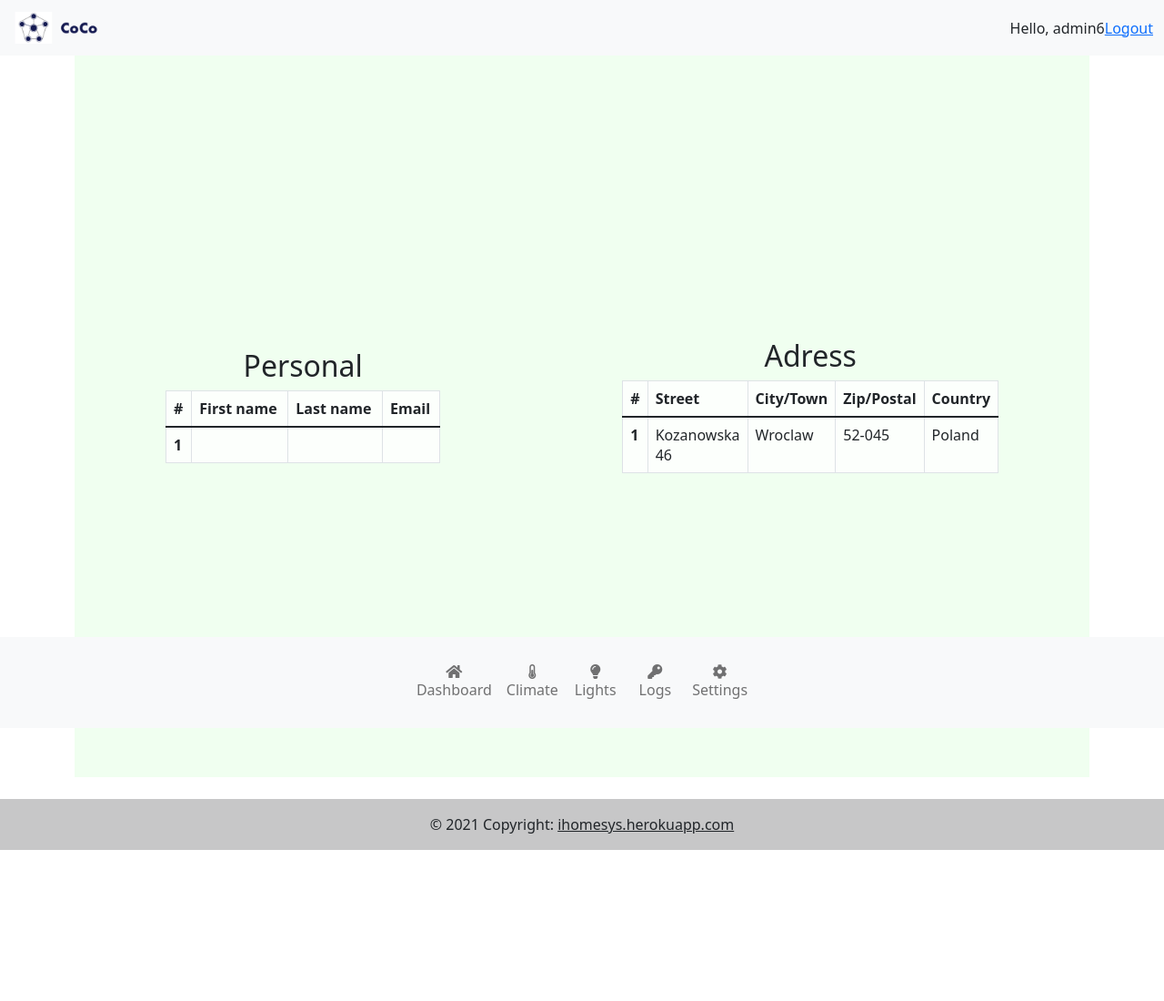
After one commit to SergeiVorobev/Smart-home-website, a Django app: page /personal/ in a window 1280 px wide. The commit adds this page. Shown: the whole page at 91% size. Run offline with Django 3.2, Linux system fonts and the light colour scheme; a user stored in the database is signed in; lists and menus that the app fills with data are empty; some libraries are stand-ins or nearby versions.

Commit message:
background update4

```diff
--- a/smart_home/urls.py
+++ b/smart_home/urls.py
@@ -10,4 +10,6 @@ urlpatterns =[
      path('lights/', views.all_lights, name="lights"),
      path('logs/', views.all_logs, name="logs"),
      path('settings/', views.settings, name="settings"),
+     path('personal/', views.personal, name="person"),
+
 ]
--- a/smart_home/views.py
+++ b/smart_home/views.py
@@ -83,3 +83,8 @@ def all_logs(request):
 def settings(request):
     # climate_list = Climate.objects.all().order_by('event_date')
     return render(request, 'settings.html')
+
+@login_required(login_url='login')
+def personal(request):
+    # climate_list = Climate.objects.all().order_by('event_date')
+    return render(request, 'personal.html')
--- a/templates/base.html
+++ b/templates/base.html
@@ -28,7 +28,7 @@
     <footer class="bg-light text-center text-lg-start">
       <!-- Copyright -->
       <div class="text-center p-3" style="background-color: rgba(0, 0, 0, 0.2);">
-        © 2020 Copyright:
+        © 2021 Copyright:
         <a class="text-dark" href="https://ihomesys.herokuapp.com/ ">ihomesys.herokuapp.com</a>
       </div>
       <!-- Copyright -->
--- a/templates/climate.html
+++ b/templates/climate.html
@@ -4,12 +4,13 @@
 
 {% block content %}
 
-    <div class="text-center" style="background-image: url('{% static "images/clim.jpg"%}');
+    <div class="text-center" style="
+            {#background-image: url('{% static "images/clim.jpg"%}');#}
             background-position: center center;
             background-repeat: no-repeat;
             background-attachment: fixed;
             background-size: cover;
-            background-color: #464646;">
+                      background-color: honeydew;">
 
         <section>
             <div class="table-responsive col-lg-8">
--- a/templates/lights.html
+++ b/templates/lights.html
@@ -4,12 +4,13 @@
 
 {% block content %}
 
-    <div class="text-center" style="background-image: url('{% static "images/lights.jpg"%}');
+    <div class="text-center" style="
+            {#background-image: url('{% static "images/lights.jpg"%}');#}
             background-position: center center;
             background-repeat: no-repeat;
             background-attachment: fixed;
             background-size: cover;
-            background-color: #464646;">
+                      background-color: honeydew;">
 
         <section>
              <div class="table-responsive col-lg-8">
--- a/templates/login.html
+++ b/templates/login.html
@@ -75,7 +75,7 @@
 	</style>
 
 </head>
-<body class="text-center" style="background-image: url('{% static "images/big_login.jpg"%}');
+<body class="text-center" style="background-image: url('{% static "images/home.jpg"%}');
         background-position:center center; height:850px; background-size: cover; background-attachment: fixed; background-repeat: no-repeat;background-color: #464646;">
 
 	<div class="container h-100" style="vertical-align: middle; horiz-align: center">
--- a/templates/logs.html
+++ b/templates/logs.html
@@ -15,12 +15,13 @@
     }
     </style>
 
-    <div class="text-center" style="background-image: url('{% static "images/logs.jpg"%}');
+    <div class="text-center" style="
+            {#background-image: url('{% static "images/logs.jpg"%}');#}
             background-position: center center;
             background-repeat: no-repeat;
             background-attachment: fixed;
             background-size: cover;
-            background-color: #464646;">
+                      background-color: honeydew;">
 
         <section>
             <div class>
--- a/templates/navbar.html
+++ b/templates/navbar.html
@@ -9,7 +9,7 @@
           <div class="collapse navbar-collapse" id="navbarSupportedContent">
               <a class="navbar-brand mt-2 mt-lg-0" href="{% url 'home' %}">
                 <img
-                  src = "{% static 'images/logo_small.jpg'%}"
+                  src = "{% static 'images/up_bar.jpg'%}"
                   height="35"
                   alt=""
                   loading="lazy"
--- /dev/null
+++ b/templates/personal.html
@@ -0,0 +1,31 @@
+<{% extends 'settings.html' %}
+{% load static %}
+<link rel="stylesheet" type="text/css" href="{% static "css/style.css" %}">
+
+{% block personal %}
+    <div class="table-responsive col-lg-12">
+                    <h2 class="text-center">Adress</h2>
+                    <table class="table table-hover table-bordered" style="background-color: rgba(255, 255, 255, 0.8); ">
+                        <thead>
+                        <tr>
+                          <th scope="col">#</th>
+                            <th scope="col">Street</th>
+                             <th scope="col">City/Town</th>
+                             <th scope="col">Zip/Postal</th>
+                            <th scope="col">Country</th>
+                        </tr>
+                      </thead>
+                      <tbody>
+                        <tr>
+                          <th scope="row">1</th>
+                          <td>Kozanowska 46</td>
+                            <td>Wroclaw</td>
+                          <td>52-045</td>
+                            <td>Poland</td>
+                        </tr>
+
+                      </tbody>
+                        </table>
+    </div>
+
+{% endblock %}
--- a/templates/settings.html
+++ b/templates/settings.html
@@ -4,16 +4,25 @@
 
 {% block content %}
 
-    <div class="d-flex justify-content-between" style="background-image: url('{% static "images/set.jpg"%}');
+    <div class="d-flex justify-content-between" style="
+            {#background-image: url('{% static "images/set.jpg"%}');#}
            background-position: center center;
             background-repeat: no-repeat;
             background-attachment: fixed;
             background-size: cover;
-            background-color: #464646;">
+                                background-color: honeydew;
+">
 
             <section>
+{#                <div class="btn-group" role="group" aria-label="Basic example">#}
+{#                  <button type="button" class="btn btn-primary">PERSONAL</button>#}
+{#                  <button type="button" class="btn btn-primary">ADDRESS</button>#}
+{#                  <button type="button" class="btn btn-primary">PASSWORD</button>#}
+{#                </div>#}
+{#                {% block content %}#}
+{#                {% endblock %}#}
                 <div class="table-responsive col-lg-12">
-                    <h2 class="text-center">Person</h2>
+                    <h2 class="text-center">Personal</h2>
                     <table class="table table-hover table-bordered" style="background-color: rgba(255, 255, 255, 0.8); ">
                       <thead>
                         <tr>
```
Also changed, not shown: templates/home.html (+6 -4 lines), templates/registration.html (+7 -1 lines), db.sqlite3, static/images/home.jpg (renamed from static/images/login.jpg), static/images/house.jpg (added), static/images/img.png (added), static/images/top_bar.jpg (added), static/images/up_bar.jpg (added).
